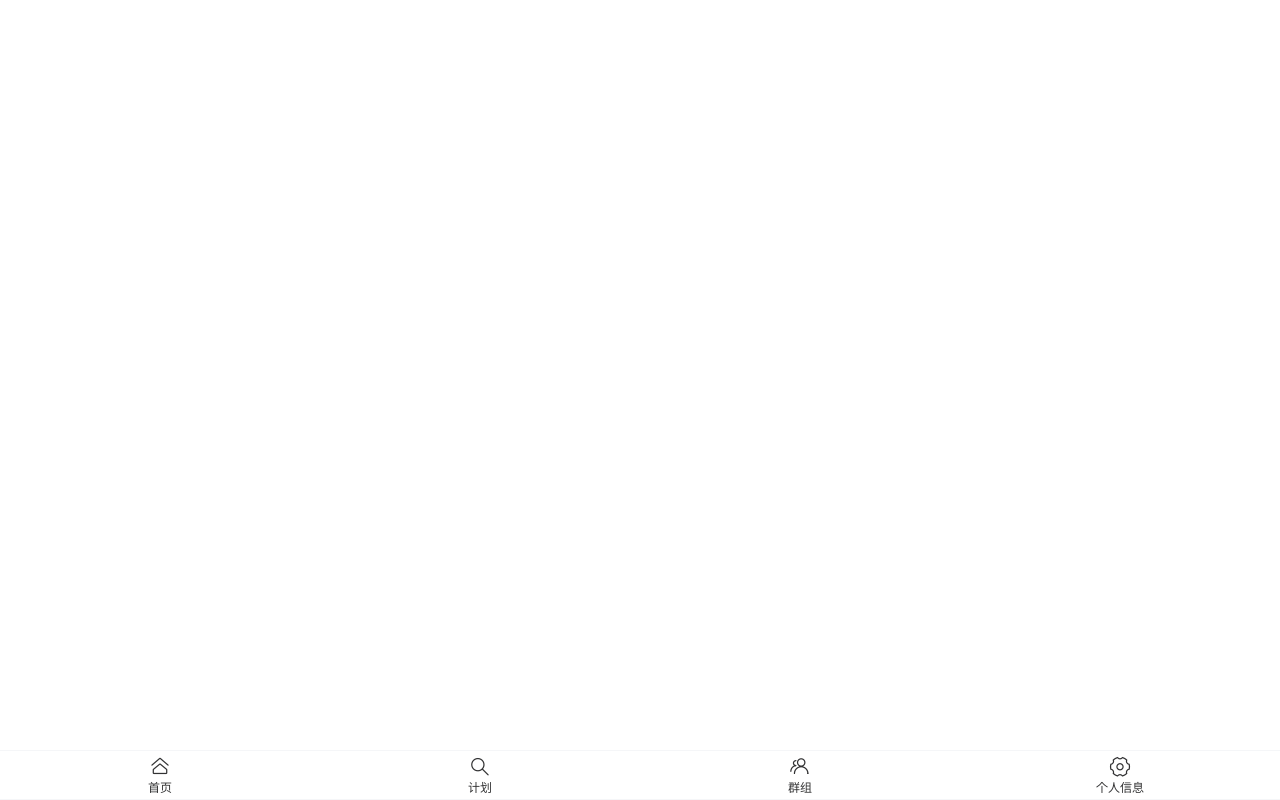
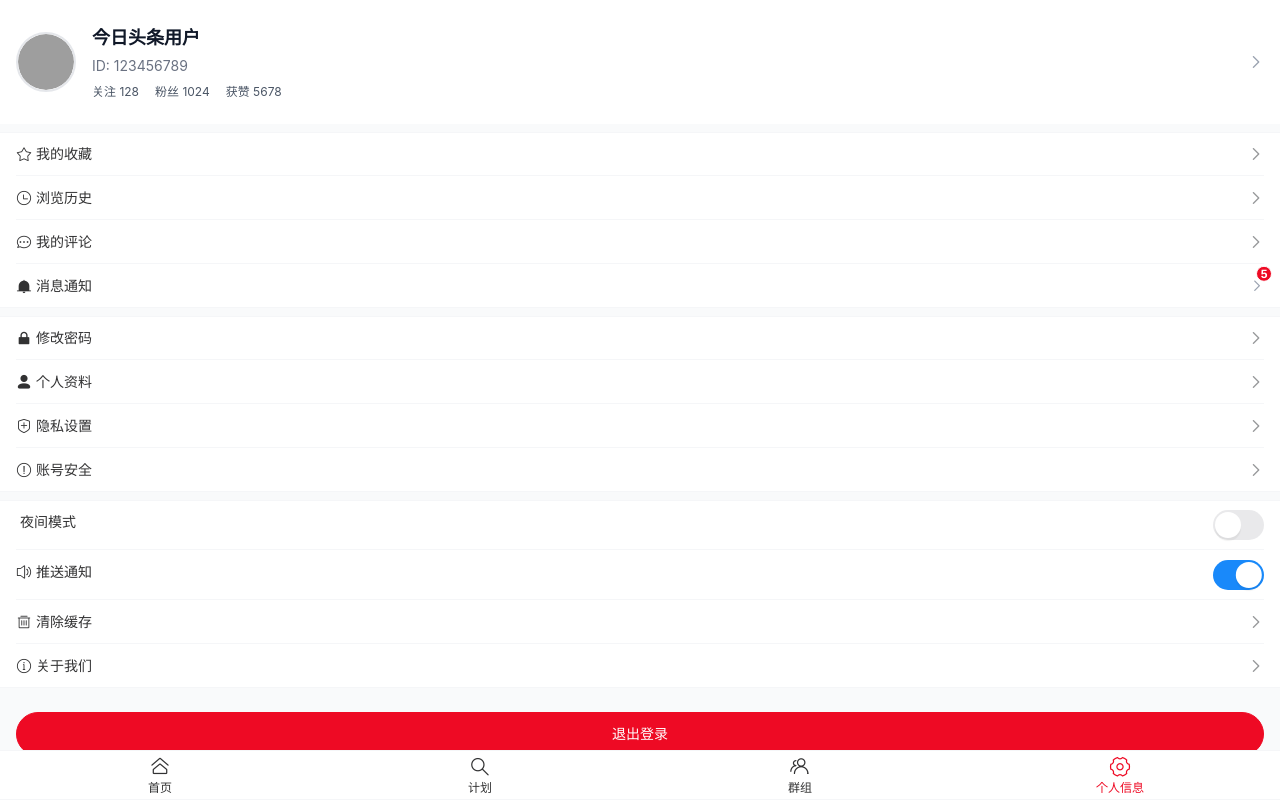
Before and after one commit to RuomiChen/vant-go, a Vue app: page /info in a window 1280 px wide. Before the commit this address had no page. Built offline with nearby package versions, Linux system fonts and the light colour scheme; grey boxes are pictures that could not be loaded; the HTML template or start-up script is replaced by a standard one.

Commit message:
feat:init Info View

```diff
--- a/src/router/index.ts
+++ b/src/router/index.ts
@@ -1,5 +1,6 @@
 import Auth from '@/views/Auth.vue'
 import Home from '@/views/Home.vue'
+import Info from '@/views/Info.vue'
 import { createRouter, createWebHistory, RouteRecordRaw } from 'vue-router'
 
 const routes: RouteRecordRaw[] = [
@@ -13,9 +14,9 @@
     name: 'Auth',
     component: Auth,
   },{
-    path: '/settings',
-    name: 'Settings',
-    component: Auth,
+    path: '/info',
+    name: 'Info',
+    component: Info,
   },
 ]
 
--- /dev/null
+++ b/src/views/Info.vue
@@ -0,0 +1,309 @@
+<template>
+  <div class="min-h-screen bg-gray-50">
+    <!-- 用户信息头部 -->
+    <div class="bg-white px-4 py-6">
+      <div class="flex items-center space-x-4">
+        <van-image
+          round
+          width="60"
+          height="60"
+          :src="userInfo.avatar"
+          fit="cover"
+          class="border-2 border-gray-200"
+        />
+        <div class="flex-1">
+          <h2 class="text-lg font-semibold text-gray-900">{{ userInfo.nickname }}</h2>
+          <p class="text-sm text-gray-500 mt-1">ID: {{ userInfo.userId }}</p>
+          <div class="flex items-center space-x-4 mt-2">
+            <span class="text-xs text-gray-600">关注 {{ userInfo.following }}</span>
+            <span class="text-xs text-gray-600">粉丝 {{ userInfo.followers }}</span>
+            <span class="text-xs text-gray-600">获赞 {{ userInfo.likes }}</span>
+          </div>
+        </div>
+        <van-icon name="arrow" class="text-gray-400" />
+      </div>
+    </div>
+
+    <!-- 功能菜单 -->
+    <div class="mt-2 bg-white">
+      <van-cell-group>
+        <van-cell
+          title="我的收藏"
+          icon="star-o"
+          is-link
+          @click="handleMenuClick('favorites')"
+        />
+        <van-cell
+          title="浏览历史"
+          icon="clock-o"
+          is-link
+          @click="handleMenuClick('history')"
+        />
+        <van-cell
+          title="我的评论"
+          icon="chat-o"
+          is-link
+          @click="handleMenuClick('comments')"
+        />
+        <van-cell
+          title="消息通知"
+          icon="bell"
+          is-link
+          @click="handleMenuClick('notifications')"
+        >
+          <template #right-icon>
+            <van-badge :content="notificationCount" max="99">
+              <van-icon name="arrow" class="text-gray-400" />
+            </van-badge>
+          </template>
+        </van-cell>
+      </van-cell-group>
+    </div>
+
+    <!-- 账户设置 -->
+    <div class="mt-2 bg-white">
+      <van-cell-group>
+        <van-cell
+          title="修改密码"
+          icon="lock"
+          is-link
+          @click="showPasswordDialog = true"
+        />
+        <van-cell
+          title="个人资料"
+          icon="contact"
+          is-link
+          @click="handleMenuClick('profile')"
+        />
+        <van-cell
+          title="隐私设置"
+          icon="shield-o"
+          is-link
+          @click="handleMenuClick('privacy')"
+        />
+        <van-cell
+          title="账号安全"
+          icon="warning-o"
+          is-link
+          @click="handleMenuClick('security')"
+        />
+      </van-cell-group>
+    </div>
+
+    <!-- 其他设置 -->
+    <div class="mt-2 bg-white">
+      <van-cell-group>
+        <van-cell
+          title="夜间模式"
+          icon="moon-o"
+        >
+          <template #right-icon>
+            <van-switch v-model="darkMode" @change="handleDarkModeChange" />
+          </template>
+        </van-cell>
+        <van-cell
+          title="推送通知"
+          icon="volume-o"
+        >
+          <template #right-icon>
+            <van-switch v-model="pushNotification" @change="handlePushChange" />
+          </template>
+        </van-cell>
+        <van-cell
+          title="清除缓存"
+          icon="delete-o"
+          is-link
+          @click="handleClearCache"
+        />
+        <van-cell
+          title="关于我们"
+          icon="info-o"
+          is-link
+          @click="handleMenuClick('about')"
+        />
+      </van-cell-group>
+    </div>
+
+    <!-- 退出登录 -->
+    <div class="mt-6 px-4 pb-6">
+      <van-button
+        type="danger"
+        block
+        round
+        @click="handleLogout"
+        class="bg-red-500 border-red-500"
+      >
+        退出登录
+      </van-button>
+    </div>
+
+    <!-- 修改密码弹窗 -->
+    <van-dialog
+      v-model:show="showPasswordDialog"
+      title="修改密码"
+      show-cancel-button
+      @confirm="handlePasswordChange"
+      @cancel="resetPasswordForm"
+    >
+      <div class="px-4 py-6">
+        <van-field
+          v-model="passwordForm.oldPassword"
+          type="password"
+          label="原密码"
+          placeholder="请输入原密码"
+          required
+          class="mb-4"
+        />
+        <van-field
+          v-model="passwordForm.newPassword"
+          type="password"
+          label="新密码"
+          placeholder="请输入新密码"
+          required
+          class="mb-4"
+        />
+        <van-field
+          v-model="passwordForm.confirmPassword"
+          type="password"
+          label="确认密码"
+          placeholder="请再次输入新密码"
+          required
+        />
+      </div>
+    </van-dialog>
+  </div>
+</template>
+
+<script setup lang="ts">
+import {
+    showConfirmDialog,
+    showFailToast,
+    showSuccessToast,
+    showToast
+} from 'vant'
+import { reactive, ref } from 'vue'
+
+// 用户信息类型定义
+interface UserInfo {
+  userId: string
+  nickname: string
+  avatar: string
+  following: number
+  followers: number
+  likes: number
+}
+
+// 密码表单类型定义
+interface PasswordForm {
+  oldPassword: string
+  newPassword: string
+  confirmPassword: string
+}
+
+// 用户信息
+const userInfo = reactive<UserInfo>({
+  userId: '123456789',
+  nickname: '今日头条用户',
+  avatar: '/placeholder.svg?height=60&width=60',
+  following: 128,
+  followers: 1024,
+  likes: 5678
+})
+
+// 设置状态
+const darkMode = ref(false)
+const pushNotification = ref(true)
+const notificationCount = ref(5)
+
+// 密码修改相关
+const showPasswordDialog = ref(false)
+const passwordForm = reactive<PasswordForm>({
+  oldPassword: '',
+  newPassword: '',
+  confirmPassword: ''
+})
+
+// 处理菜单点击
+const handleMenuClick = (type: string) => {
+  showToast(`点击了${type}`)
+}
+
+// 处理夜间模式切换
+const handleDarkModeChange = (value: boolean) => {
+  showToast(value ? '已开启夜间模式' : '已关闭夜间模式')
+}
+
+// 处理推送通知切换
+const handlePushChange = (value: boolean) => {
+  showToast(value ? '已开启推送通知' : '已关闭推送通知')
+}
+
+// 清除缓存
+const handleClearCache = async () => {
+  try {
+    await showConfirmDialog({
+      title: '清除缓存',
+      message: '确定要清除所有缓存数据吗？',
+    })
+
+    // 模拟清除缓存
+    setTimeout(() => {
+      showSuccessToast('缓存清除成功')
+    }, 1000)
+  } catch {
+    // 用户取消
+  }
+}
+
+// 修改密码
+const handlePasswordChange = async () => {
+  if (!passwordForm.oldPassword || !passwordForm.newPassword || !passwordForm.confirmPassword) {
+    showFailToast('请填写完整信息')
+    return
+  }
+
+  if (passwordForm.newPassword !== passwordForm.confirmPassword) {
+    showFailToast('两次输入的密码不一致')
+    return
+  }
+
+  if (passwordForm.newPassword.length < 6) {
+    showFailToast('新密码长度不能少于6位')
+    return
+  }
+
+  try {
+    // 模拟API调用
+    await new Promise(resolve => setTimeout(resolve, 1000))
+
+    showSuccessToast('密码修改成功')
+    showPasswordDialog.value = false
+    resetPasswordForm()
+  } catch (error) {
+    showFailToast('密码修改失败，请重试')
+  }
+}
+
+// 重置密码表单
+const resetPasswordForm = () => {
+  passwordForm.oldPassword = ''
+  passwordForm.newPassword = ''
+  passwordForm.confirmPassword = ''
+}
+
+// 退出登录
+const handleLogout = async () => {
+  try {
+    await showConfirmDialog({
+      title: '退出登录',
+      message: '确定要退出当前账号吗？',
+    })
+
+    // 模拟退出登录
+    showSuccessToast('已退出登录')
+    // 这里可以跳转到登录页面
+  } catch {
+    // 用户取消
+  }
+}
+</script>
```
